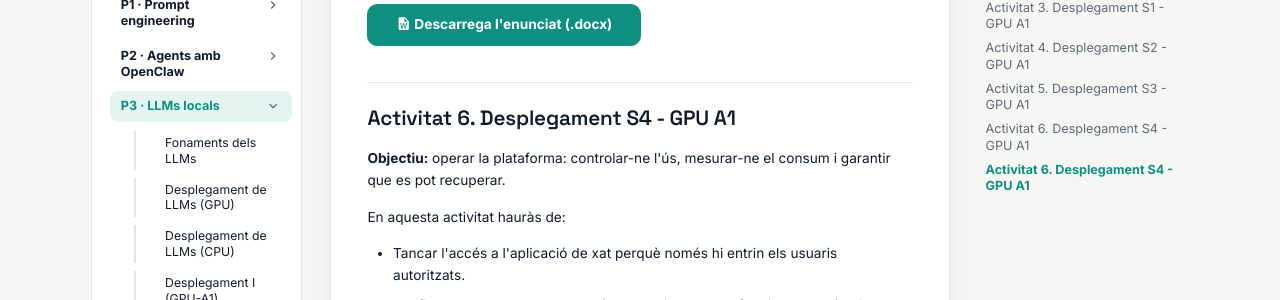
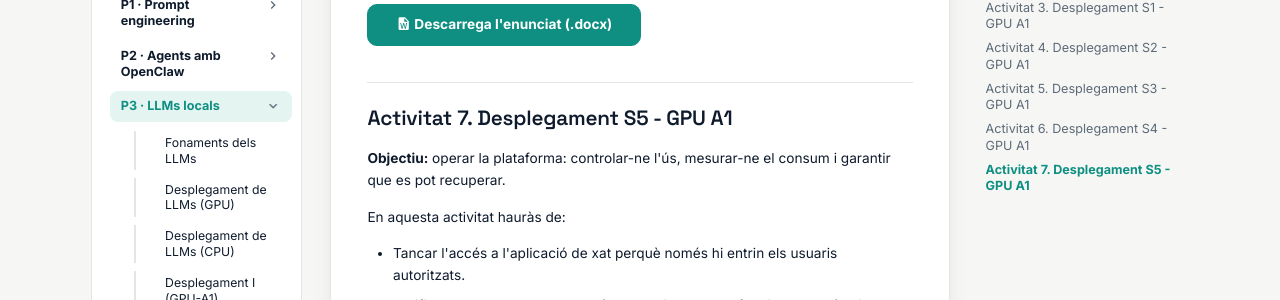
Before and after one commit to victordomgs/ProjecteASIX, an MkDocs documentation site: the page built from docs/p3-llms-locals/activitats.md, in a window 1280 px wide and 900 px high, scrolled down 2447 px. Shown: the part 176-476 px from the top of the window. Built offline with MkDocs 1.6.1 and Material for MkDocs 9.7.7, drawn with Linux system fonts in a browser that asks for light colours; comment, search, counter and statistics services are not loaded.

Commit message:
Update activitats.md

```diff
--- a/docs/p3-llms-locals/activitats.md
+++ b/docs/p3-llms-locals/activitats.md
@@ -80,7 +80,7 @@ En aquesta activitat hauràs de:
 
 [:material-file-word: Descarrega l'enunciat (.docx)](fitxers/P3_Desplegament-S4_2026-27.docx){ .md-button .md-button--primary download="P3_Desplegament-S4_2026-27.docx" }
 
-## Activitat 6. Desplegament S4 - GPU A1
+## Activitat 7. Desplegament S5 - GPU A1
 
 **Objectiu:** operar la plataforma: controlar-ne l'ús, mesurar-ne el consum i garantir que es pot recuperar.
 
```
